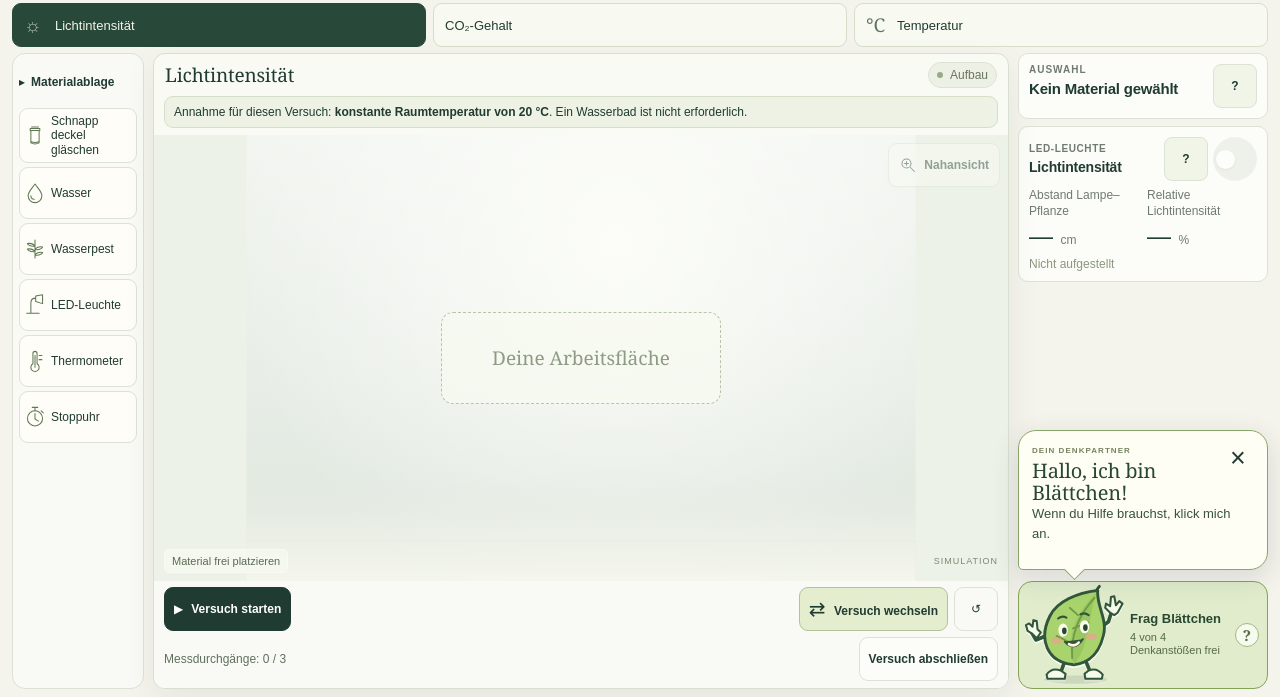
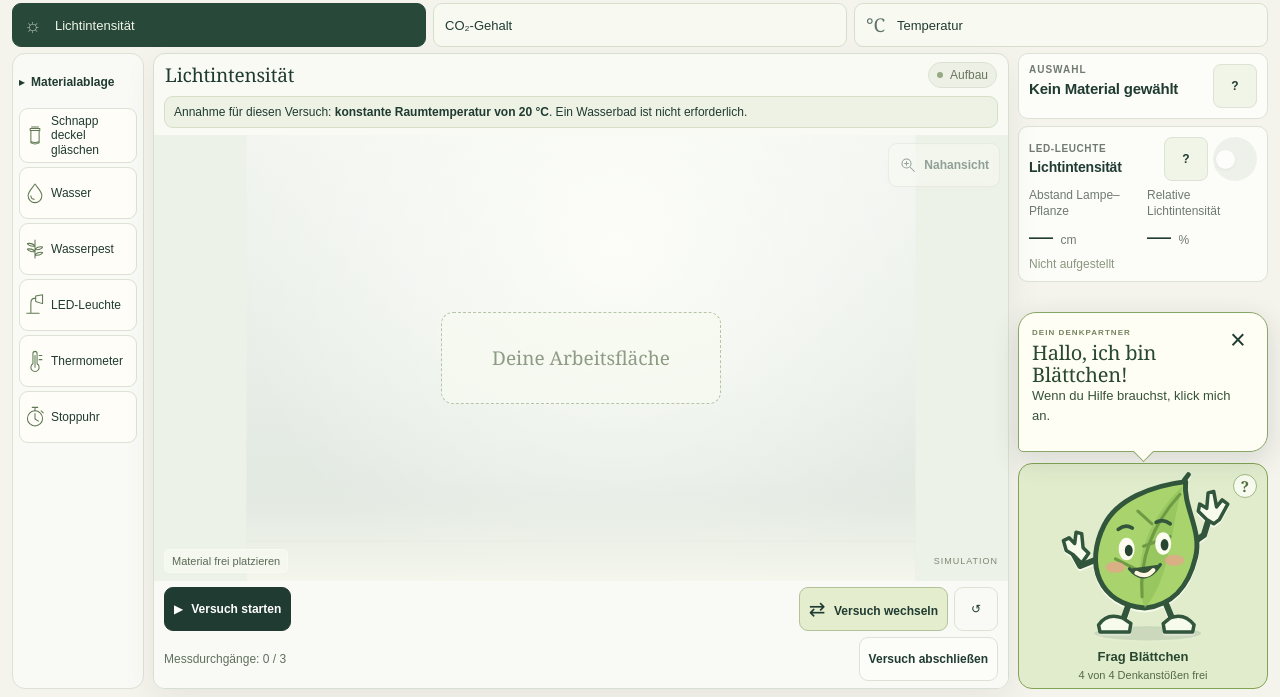
Before and after one commit to chemie-labore/Fotosyntheselabor, a plain HTML site: page index.html in a window 1280 px wide. Shown: the part 103-800 px from the top of the page. Drawn offline with Linux system fonts and the light colour scheme.

Commit message:
Enlarge Blaettchen by another 70 percent with centered helper layout

```diff
--- a/index.html
+++ b/index.html
@@ -314,17 +314,17 @@ body.photo-compact{height:100vh;height:100dvh;min-height:0;display:grid;grid-tem
 .photo-compact #factors-panel .bench-feedback{padding:7px 10px;font-size:11px;line-height:1.35}
 @media(max-width:699px){#photo-notice{top:8px;padding:12px 10px 12px 13px;gap:10px}#photo-notice-message{font-size:13px}#factors-panel .scene-wrap{max-height:50dvh}#factors-panel>.intro{margin-bottom:12px}#factors-panel>.experiment-tabs{margin-bottom:8px}}
 /* Scoped to the photosynthesis helper; the scene and chromatography are untouched. */
-#factors-panel .fs-leaf-helper{position:relative;isolation:isolate;flex:none;min-width:0;height:108px;z-index:12}
-#factors-panel .fs-leaf-toggle{position:relative;display:flex;align-items:center;gap:5px;width:100%;height:108px;min-height:108px;padding:2px 8px 2px 2px;border:1px solid #becfa8;border-radius:14px;background:#eaf1db;text-align:left;overflow:visible}
+#factors-panel .fs-leaf-helper{position:relative;isolation:isolate;flex:none;min-width:0;height:226px;z-index:12}
+#factors-panel .fs-leaf-toggle{position:relative;display:flex;flex-direction:column;align-items:center;justify-content:center;gap:4px;width:100%;height:226px;min-height:226px;padding:4px 8px;border:1px solid #becfa8;border-radius:14px;background:#eaf1db;text-align:left;overflow:visible}
 #factors-panel .fs-leaf-toggle:hover{background:#e1eccd}
 #factors-panel .fs-leaf-toggle[aria-expanded=true]{background:#e1eccd;border-color:#82a454}
-#factors-panel .fs-leaf-character{width:104px;height:104px;flex:none;align-self:center;overflow:visible;filter:drop-shadow(0 2px 0 #f7faeb)}
-#factors-panel .fs-leaf-toggle-copy{display:grid;gap:4px;min-width:0;flex:1}
+#factors-panel .fs-leaf-character{width:177px;height:177px;flex:none;align-self:center;overflow:visible;filter:drop-shadow(0 2px 0 #f7faeb)}
+#factors-panel .fs-leaf-toggle-copy{display:grid;gap:4px;min-width:0;flex:none;text-align:center}
 #factors-panel .fs-leaf-toggle-copy strong{font-size:13px;line-height:1.15;color:#28472f}
 #factors-panel .fs-leaf-toggle-copy>span{font-size:11px;line-height:1.2;font-weight:400;color:#536a43}
-#factors-panel .fs-leaf-toggle-mark{display:grid;place-items:center;flex:none;width:24px;height:24px;border:1px solid #9fb97f;border-radius:50%;font:700 15px Georgia,serif;color:#536f3e;background:#f7faee}
+#factors-panel .fs-leaf-toggle-mark{position:absolute;top:10px;right:10px;display:grid;place-items:center;flex:none;width:24px;height:24px;border:1px solid #9fb97f;border-radius:50%;font:700 15px Georgia,serif;color:#536f3e;background:#f7faee}
 #factors-panel .fs-leaf-bubble{position:absolute;z-index:1;bottom:calc(100% + 11px);right:0;display:flex;flex-direction:column;width:100%;max-height:min(430px,65dvh,var(--fs-leaf-available-height,430px));overflow:hidden;padding:13px;border:1.5px solid #89a669;border-radius:18px 18px 18px 5px;background:#fffef4;color:#294832;box-shadow:0 8px 28px #203b3224}
-#factors-panel .fs-leaf-helper.is-open::before{content:'';position:absolute;z-index:2;bottom:calc(100% + 4px);left:49px;width:14px;height:14px;transform:rotate(45deg);border-right:1.5px solid #89a669;border-bottom:1.5px solid #89a669;background:#fffef4;pointer-events:none}
+#factors-panel .fs-leaf-helper.is-open::before{content:'';position:absolute;z-index:2;bottom:calc(100% + 4px);left:calc(50% - 7px);width:14px;height:14px;transform:rotate(45deg);border-right:1.5px solid #89a669;border-bottom:1.5px solid #89a669;background:#fffef4;pointer-events:none}
 #factors-panel .fs-leaf-bubble-head{display:flex;align-items:flex-start;flex:none;gap:3px;margin:-3px -6px 0 0}
 #factors-panel .fs-leaf-bubble-body{min-height:0;overflow:auto;overscroll-behavior:contain;scrollbar-width:thin;scrollbar-color:#a9bb8a transparent;padding-right:2px}
 #factors-panel .fs-leaf-bubble-head>div{flex:1;min-width:0;padding-top:5px}
@@ -350,7 +350,7 @@ body.photo-compact{height:100vh;height:100dvh;min-height:0;display:grid;grid-tem
 #factors-panel .fs-leaf-helper.is-inline{display:flex;flex-direction:column;gap:11px;height:auto;width:100%;max-width:480px;margin:4px 0 12px;justify-self:start}
 #factors-panel .fs-leaf-helper.is-inline .fs-leaf-toggle{order:-1}
 #factors-panel .fs-leaf-helper.is-inline .fs-leaf-bubble{position:relative;inset:auto;max-height:min(430px,60dvh);width:100%;flex:none}
-#factors-panel .fs-leaf-helper.is-inline.is-open::before{top:112px;bottom:auto;transform:rotate(225deg)}
+#factors-panel .fs-leaf-helper.is-inline.is-open::before{top:230px;bottom:auto;transform:rotate(225deg)}
 
 </style></head>
 <body>
```
